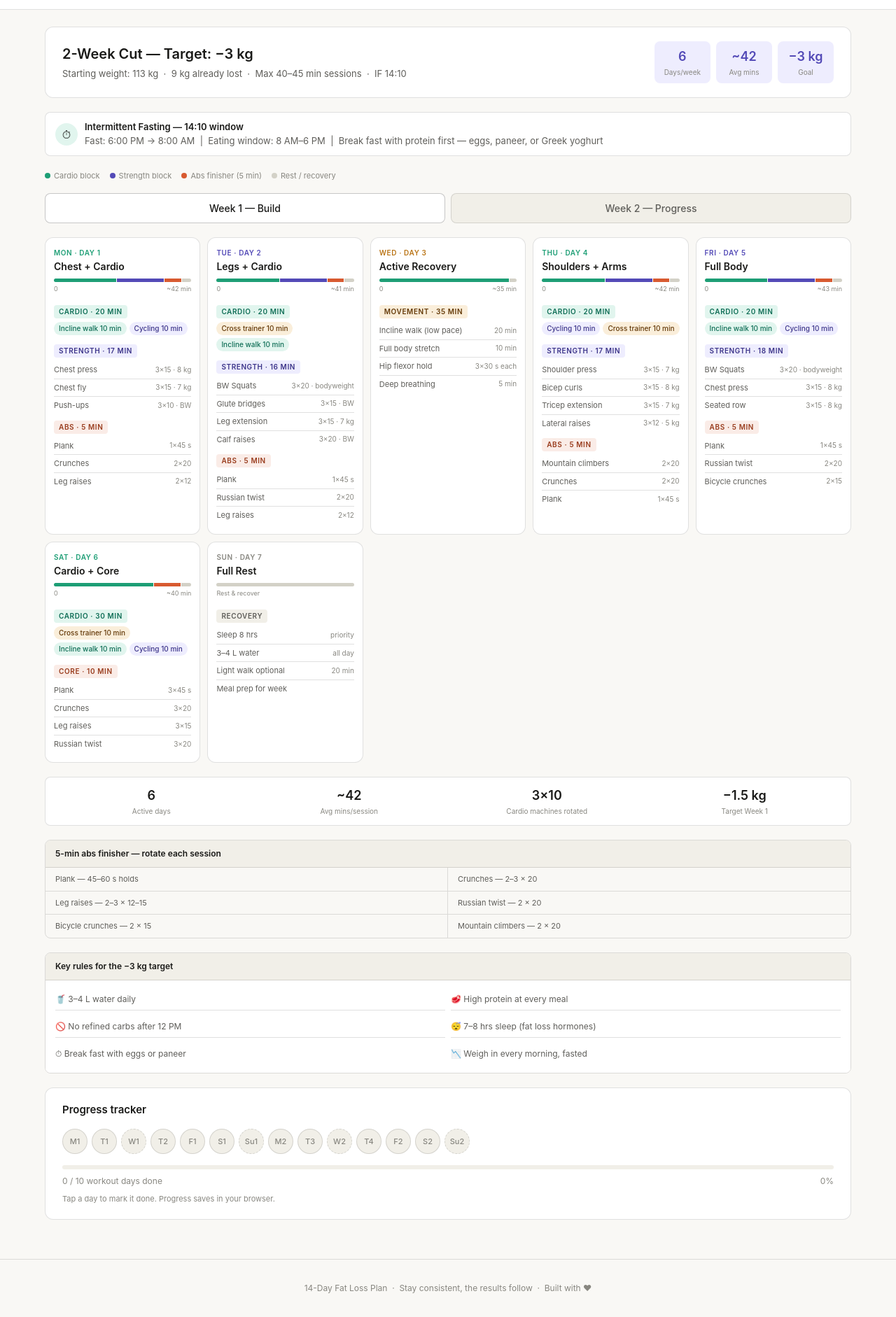
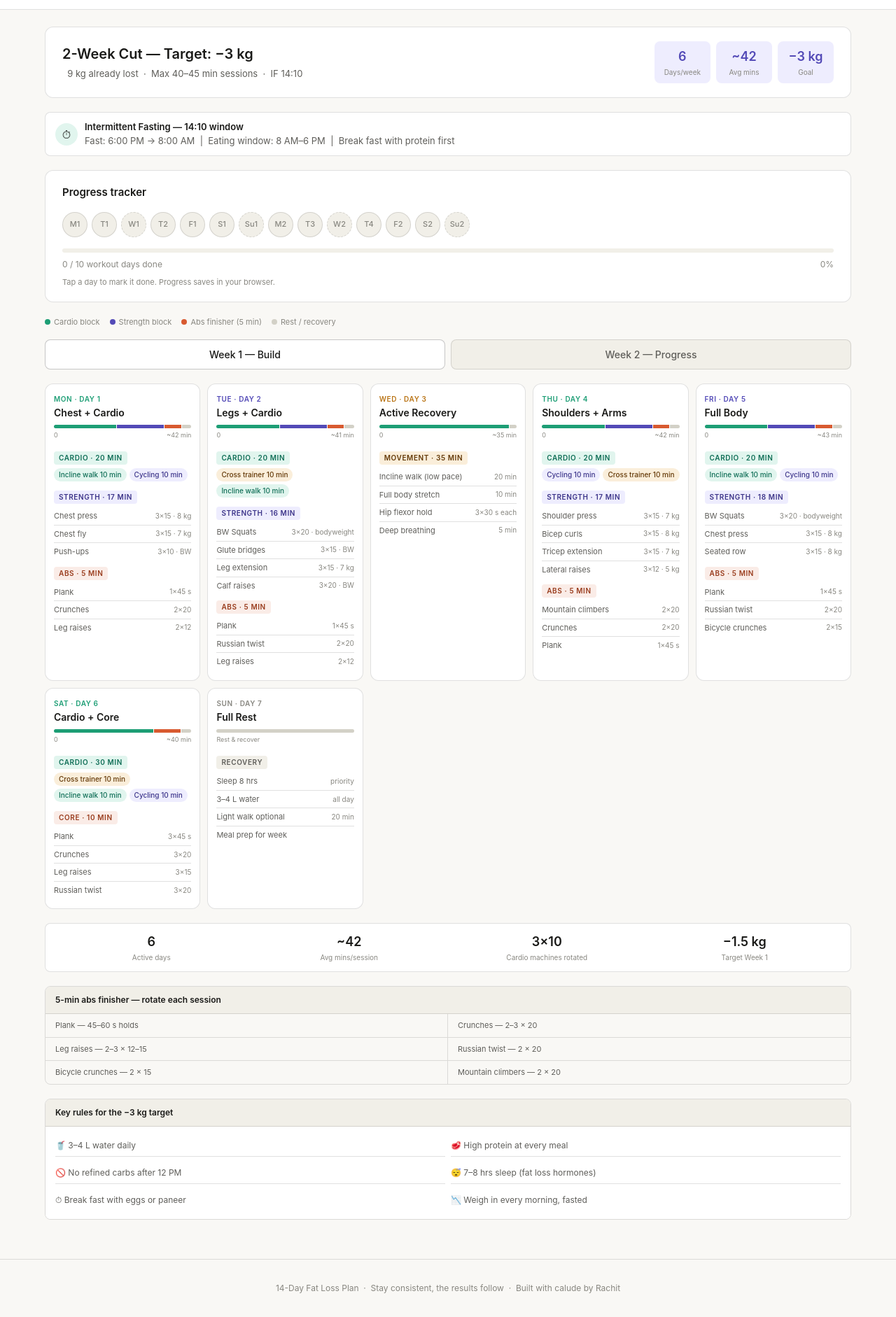
Before and after one commit to rachitsh92/workout-schedule, a plain HTML site: page index.html in a window 1280 px wide. Shown: the part 42-1924 px from the top of the page at 70% size. Drawn offline with Linux system fonts and the light colour scheme.

Commit message:
reordered components

```diff
--- a/index.html
+++ b/index.html
@@ -560,13 +560,13 @@
             display: block;
         }
 
-        /* ── Progress Bar (end of page) ── */
+        /* ── Progress Bar (top of page) ── */
         .progress-section {
             background: var(--bg2);
             border: 0.5px solid var(--border);
             border-radius: var(--radius-lg);
             padding: 1.25rem 1.5rem;
-            margin-top: 1.25rem;
+            margin-bottom: 1.25rem;
         }
 
         .progress-section h2 {
@@ -697,7 +697,7 @@
         <div class="hero">
             <div class="hero-left">
                 <h1>2-Week Cut — Target: −3 kg</h1>
-                <p>Starting weight: 113 kg &nbsp;·&nbsp; 9 kg already lost &nbsp;·&nbsp; Max 40–45 min sessions
+                <p> &nbsp; 9 kg already lost &nbsp;·&nbsp; Max 40–45 min sessions
                     &nbsp;·&nbsp; IF 14:10</p>
             </div>
             <div class="hero-stats">
@@ -722,8 +722,23 @@
             <div class="if-text">
                 <strong>Intermittent Fasting — 14:10 window</strong><br>
                 Fast: 6:00 PM → 8:00 AM &nbsp;|&nbsp; Eating window: 8 AM–6 PM &nbsp;|&nbsp; Break fast with protein
-                first — eggs, paneer, or Greek yoghurt
+                first
             </div>
+        </div>
+
+        <!-- Progress Tracker -->
+        <div class="progress-section">
+            <h2>Progress tracker</h2>
+            <div class="day-dots" id="dotContainer"></div>
+            <div class="progress-bar-wrap">
+                <div class="progress-bar-fill" id="progressFill" style="width:0%"></div>
+            </div>
+            <div class="progress-meta">
+                <span id="progressText">0 / 12 workout days done</span>
+                <span id="progressPct">0%</span>
+            </div>
+            <p style="font-size:11px;color:var(--text3);margin-top:8px">Tap a day to mark it done. Progress saves in
+                your browser.</p>
         </div>
 
         <!-- Legend -->
@@ -1181,25 +1196,10 @@
             </div>
         </div>
 
-        <!-- Progress Tracker -->
-        <div class="progress-section">
-            <h2>Progress tracker</h2>
-            <div class="day-dots" id="dotContainer"></div>
-            <div class="progress-bar-wrap">
-                <div class="progress-bar-fill" id="progressFill" style="width:0%"></div>
-            </div>
-            <div class="progress-meta">
-                <span id="progressText">0 / 12 workout days done</span>
-                <span id="progressPct">0%</span>
-            </div>
-            <p style="font-size:11px;color:var(--text3);margin-top:8px">Tap a day to mark it done. Progress saves in
-                your browser.</p>
-        </div>
-
     </main>
 
     <footer>
-        14-Day Fat Loss Plan &nbsp;·&nbsp; Stay consistent, the results follow &nbsp;·&nbsp; Built with ♥
+        14-Day Fat Loss Plan &nbsp;·&nbsp; Stay consistent, the results follow &nbsp;·&nbsp; Built with calude by Rachit
     </footer>
 
     <script>
```
